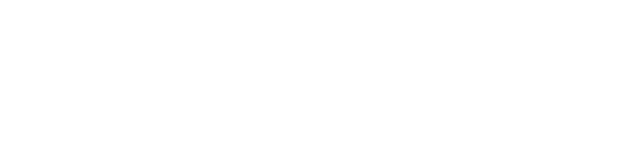
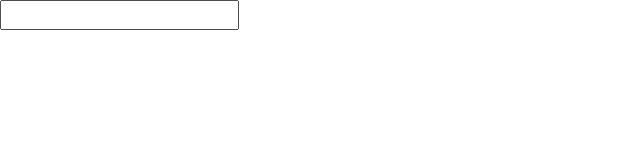
Before and after one commit to leonardoolia/js-paliedispari, a plain HTML site: page palindroma/index.html in a window 1280 px wide. Shown: the whole page, without its empty margins (0-640 px from the left). Drawn offline with nearby package versions, Linux system fonts and the light colour scheme.

Commit message:
added bootstrap

```diff
--- a/palindroma/index.html
+++ b/palindroma/index.html
@@ -7,12 +7,20 @@
     <meta name="author" content="Leonardo Olia">
     <title>Palindroma</title>
 
+    <!-- Bootstrap -->
+    <link href="https://cdn.jsdelivr.net/npm/bootstrap@5.3.2/dist/css/bootstrap.min.css" rel="stylesheet"
+        integrity="sha384-T3c6CoIi6uLrA9TneNEoa7RxnatzjcDSCmG1MXxSR1GAsXEV/Dwwykc2MPK8M2HN" crossorigin="anonymous">
+
     <!-- Javascript -->
     <script defer src="script.js"></script>
 </head>
 
 <body>
+    <form>
+        <input type="text" id="input">
 
+
+    </form>
 </body>
 
 </html>
```
Also changed, not shown: pari e dispari/index.html (+4 -0 lines).
